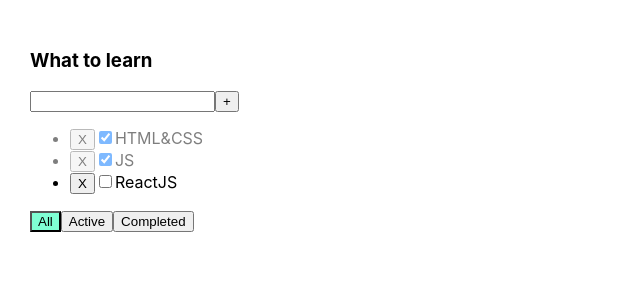
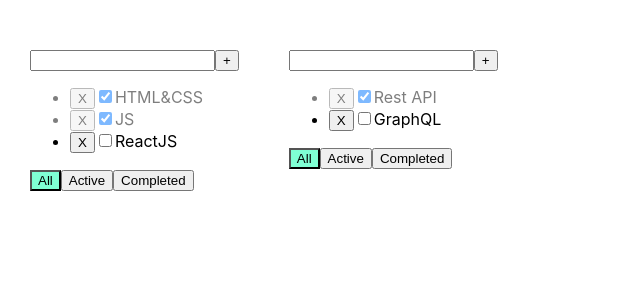
Before and after one commit to PlatonVV/to_do_1_eng, a React (Create React App) app: page / in a window 1280 px wide. Shown: the top 300 px of the page, without its empty margins (0-640 px from the left). Built offline with nearby package versions, Linux system fonts and the light colour scheme.

Commit message:
todo 5 all done

```diff
--- a/src/App.tsx
+++ b/src/App.tsx
@@ -1,52 +1,72 @@
 import React, {useState} from 'react';
 import './App.css';
-import {Todolist} from './Todolist';
+import {TaskType, Todolist} from './Todolist';
 import {v1} from 'uuid';
 
 export type FilterTasksType = 'All' | 'Active' | 'Completed'
+export type AssocArrType = {
+    [key: string]: TaskType[]
+}
 
 function App() {
-    const [tasks, setTasks] = useState([
+    let todolistID1 = v1();
+    let todolistID2 = v1();
+
+    let [tasks, setTasks] = useState<AssocArrType>({
+        [todolistID1]: [
             {id: v1(), title: 'HTML&CSS', isDone: true},
             {id: v1(), title: 'JS', isDone: true},
             {id: v1(), title: 'ReactJS', isDone: false}
+
+        ],
+        [todolistID2]: [
+            {id: v1(), title: 'Rest API', isDone: true},
+            {id: v1(), title: 'GraphQL', isDone: false}
+        ]
+    });
+
+    const [toDo, setTodo] = useState([
+        {id: todolistID1, title: 'What to learn', filter: 'All'},
+        {id: todolistID2, title: 'What to buy', filter: 'All'}
     ]);
-    const [filter, setFiler] = useState<FilterTasksType>('All');
 
-    const changeStatus = (taskId: string, newIsDone: boolean) => {
-        setTasks(tasks.map(el=> el.id === taskId ? {...el ,isDone: newIsDone} : el))
-    }
-
-    const addTask = (title: string) => {
+    const changeStatus = (toDoId: string, taskId: string, newIsDone: boolean) => {
+        setTasks({...tasks, [toDoId]: tasks[toDoId].map(el => el.id === taskId ? {...el, isDone: newIsDone} : el)});
+    };
+    const addTask = (toDoId: string, title: string) => {
         let newTask = {id: v1(), title: title, isDone: false};
-        setTasks([...tasks, newTask]);
-
+        setTasks({...tasks, [toDoId]: [newTask, ...tasks[toDoId]]});
     };
-    const removeTasks = (taskId: string) => {
-        setTasks(tasks.filter(t => t.id !== taskId));
+    const removeTasks = (toDoId: string, taskId: string) => {
+        setTasks({...tasks, [toDoId]: tasks[toDoId].filter(el => el.id !== taskId)});
     };
-
-    let filteredTasks = tasks;
-    if (filter === 'Active') {
-        filteredTasks = tasks.filter(t => !t.isDone);
-    }
-    if (filter === 'Completed') {
-        filteredTasks = tasks.filter(t => t.isDone);
-    }
-
-    const changeFilter = (value: FilterTasksType) => {
-        setFiler(value);
+    const changeFilter = (toDoId: string, value: FilterTasksType) => {
+        setTodo(toDo.map(t => t.id === toDoId ? {...t, filter: value} : t));
     };
 
     return (
         <div className="App">
-            <Todolist title="What to learn"
+            {toDo.map(el => {
+                let filteredTasks = tasks[el.id];
+                if (el.filter === 'Active') {
+                    filteredTasks = tasks[el.id].filter(t => !t.isDone);
+                }
+                if (el.filter === 'Completed') {
+                    filteredTasks = tasks[el.id].filter(t => t.isDone);
+                }
+                return (
+                    <Todolist ToDoTitle={el.title}
+                              key={el.id}
+                              toDoId={el.id}
                               tasks={filteredTasks}
                               removeTasks={removeTasks}
                               changeFilter={changeFilter}
                               addTask={addTask}
                               changeStatus={changeStatus}
                     />
+
+                );
+            })}
         </div>
     );
 }
--- a/src/Todolist.tsx
+++ b/src/Todolist.tsx
@@ -1,66 +1,70 @@
-import React, {useState, KeyboardEvent, ChangeEvent} from 'react';
+import React, {ChangeEvent, KeyboardEvent, useState} from 'react';
 import {FilterTasksType} from './App';
-import s from './Todolist.module.css'
+import s from './Todolist.module.css';
 
-type TaskType = {
+export type TaskType = {
     id: string
     title: string
     isDone: boolean
 }
 type PropsType = {
-    title: string
+    toDoId: string
+    ToDoTitle: string
     tasks: Array<TaskType>
-    changeFilter: (value: FilterTasksType) => void
-    removeTasks: (taskId: string) => void
-    addTask: (title: string) => void
-    changeStatus: (taskId: string, newIsDone: boolean) => void
+    changeFilter: (toDoId: string, value: FilterTasksType) => void
+    removeTasks: (toDoId: string, taskId: string) => void
+    addTask: (toDoId: string, title: string) => void
+    changeStatus: (toDoId: string, taskId: string, newIsDone: boolean) => void
 }
 
-export function Todolist(props: PropsType) {
+export const Todolist: React.FC<PropsType> = ({
+                                                  toDoId, ToDoTitle, tasks,
+                                                  changeStatus, addTask, removeTasks, changeFilter
+                                              }) => {
     const [title, setTitle] = useState('');
-    const [error, setError] = useState(false)
-    const [buttonName, setButtonName] = useState<FilterTasksType>('All')
+    const [error, setError] = useState(false);
+    const [buttonName, setButtonName] = useState<FilterTasksType>('All');
 
     const onKeyDownHandler = (e: KeyboardEvent<HTMLInputElement>) => {
-        setError(false)
+        setError(false);
         if (e.key === 'Enter') {
             addTaskHandler();
         }
     };
     const addTaskHandler = () => {
         if (title.trim() !== '') {
-            props.addTask(title.trim());
+            addTask(toDoId, title.trim());
             setTitle('');
         } else {
-            setError(true)
+            setError(true);
         }
     };
     const removeTaskHandler = (taskId: string) => {
-        props.removeTasks(taskId);
+        removeTasks(toDoId, taskId);
     };
     const tsarFilter = (value: FilterTasksType) => {
-        props.changeFilter(value);
-        setButtonName(value)
+        changeFilter(toDoId, value);
+        setButtonName(value);
     };
-    const onChangeStatusHadler = (taskId: string, e: ChangeEvent<HTMLInputElement>) => {
-        props.changeStatus(taskId, e.currentTarget.checked);
+    const onChangeStatusHandler = (taskId: string, e: ChangeEvent<HTMLInputElement>) => {
+        changeStatus(toDoId, taskId, e.currentTarget.checked);
     };
 
     return <div>
-        <h3>{props.title}</h3>
+        <h3>{title}</h3>
         <div>
             <input className={error ? s.error : ''} onKeyDown={onKeyDownHandler} value={title} onChange={(e) => {
                 setTitle(e.currentTarget.value);
             }}/>
             <button onClick={addTaskHandler}>+</button>
-            {error && <div className={s.errorMessage}>Title is requiared</div>}
+            {error && <div className={s.errorMessage}>Title is required</div>}
         </div>
         <ul>
-            {props.tasks.map(el => {
+            {tasks.map(el => {
                 return <li key={el.id} className={el.isDone ? s.isDone : ''}>
                     <button onClick={() => removeTaskHandler(el.id)}>X</button>
                     <input type="checkbox" checked={el.isDone}
-                           onChange={(e) => onChangeStatusHadler(el.id, e)}
+                           onChange={(e) => onChangeStatusHandler(el.id, e)}
                     />
                     <span>{el.title}
                     </span>
@@ -68,9 +72,14 @@ export function Todolist(props: PropsType) {
             })}
         </ul>
         <div>
-            <button className={buttonName === 'All' ? s.activeFilter : ''} onClick={() => tsarFilter('All')}>All</button>
-            <button className={buttonName === 'Active' ? s.activeFilter : ''} onClick={() => tsarFilter('Active')}>Active</button>
-            <button className={buttonName === 'Completed' ? s.activeFilter : ''} onClick={() => tsarFilter('Completed')}>Completed</button>
+            <button className={buttonName === 'All' ? s.activeFilter : ''} onClick={() => tsarFilter('All')}>All
+            </button>
+            <button className={buttonName === 'Active' ? s.activeFilter : ''}
+                    onClick={() => tsarFilter('Active')}>Active
+            </button>
+            <button className={buttonName === 'Completed' ? s.activeFilter : ''}
+                    onClick={() => tsarFilter('Completed')}>Completed
+            </button>
         </div>
     </div>;
-}
+};
```
Lines whose indentation alone changed are shown as unchanged.
